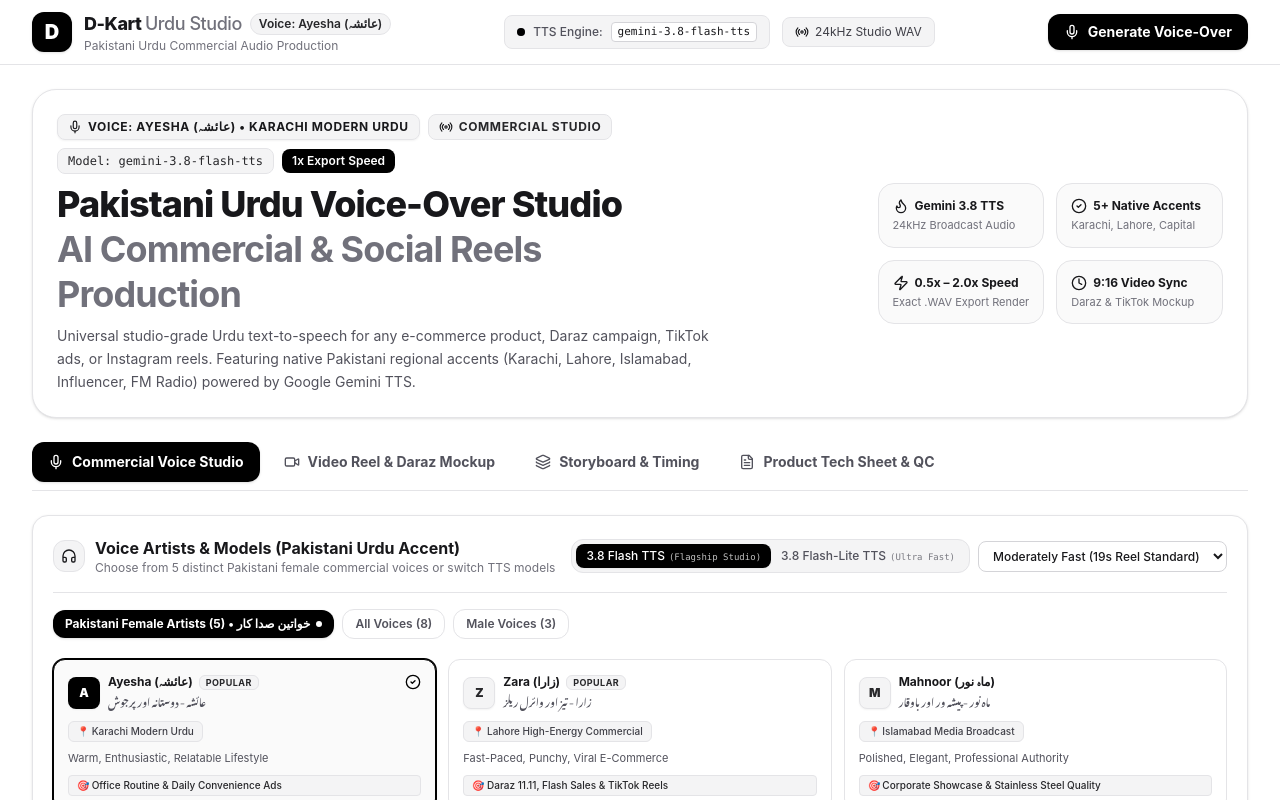
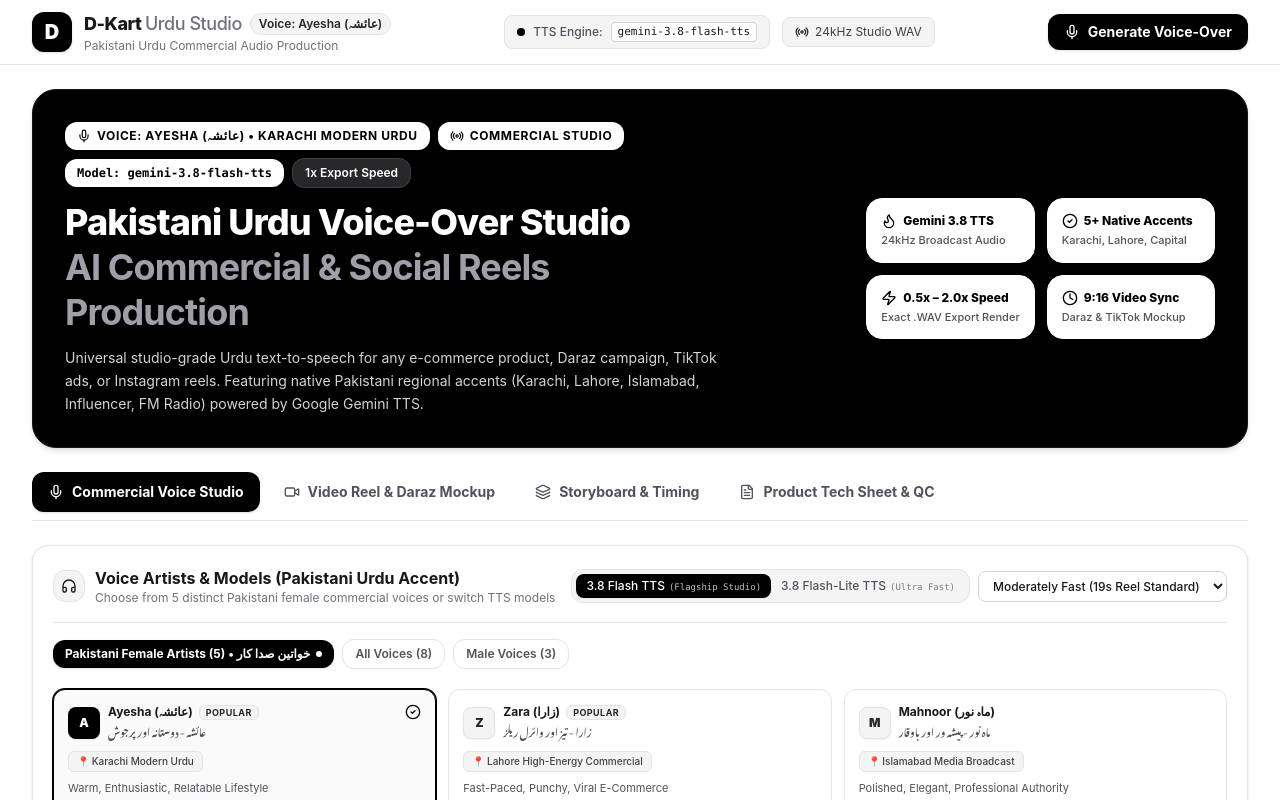
Before and after one commit to danish554554/dkart-voice-assistant, a React (Vite) app: page / in a window 1280 px wide. Shown: the top 800 px of the page. Built offline with nearby package versions, Linux system fonts and the light colour scheme; a web font is replaced by a local one.

Commit message:
style: header banner black background, white text, and white button cards with black text

```diff
--- a/src/App.tsx
+++ b/src/App.tsx
@@ -195,71 +195,71 @@ export default function App() {
 
       {/* Main Container */}
       <main className="flex-1 max-w-7xl w-full mx-auto px-4 sm:px-6 lg:px-8 py-6 space-y-6">
-        {/* Universal Studio Header Banner */}
-        <div className="relative overflow-hidden rounded-3xl bg-white border border-zinc-200 p-6 shadow-sm">
+        {/* Universal Studio Header Banner (Black background with white writing and white button-style cards with black text) */}
+        <div className="relative overflow-hidden rounded-3xl bg-black border border-zinc-900 p-6 sm:p-8 shadow-md">
           <div className="relative z-10 flex flex-col lg:flex-row items-start lg:items-center justify-between gap-6">
-            <div className="space-y-2 max-w-2xl">
+            <div className="space-y-3 max-w-2xl">
               <div className="flex flex-wrap items-center gap-2">
-                <span className="px-2.5 py-1 rounded-lg bg-zinc-100 border border-zinc-200 text-zinc-900 font-bold text-xs uppercase tracking-wider flex items-center gap-1.5 shadow-xs">
-                  <Mic className="w-3.5 h-3.5 text-zinc-900" />
+                <span className="px-3 py-1.5 rounded-xl bg-white text-black font-bold text-xs uppercase tracking-wider flex items-center gap-1.5 shadow-sm">
+                  <Mic className="w-3.5 h-3.5 text-black" />
                   Voice: {activeVoiceObj.name} • {activeVoiceObj.accent}
                 </span>
-                <span className="px-2.5 py-1 rounded-lg bg-zinc-100 border border-zinc-200 text-zinc-800 font-bold text-xs uppercase tracking-wider flex items-center gap-1.5">
-                  <Radio className="w-3.5 h-3.5 text-zinc-900 animate-pulse" />
+                <span className="px-3 py-1.5 rounded-xl bg-white text-black font-bold text-xs uppercase tracking-wider flex items-center gap-1.5 shadow-sm">
+                  <Radio className="w-3.5 h-3.5 text-black animate-pulse" />
                   Commercial Studio
                 </span>
-                <span className="px-2.5 py-1 rounded-lg bg-zinc-100 text-zinc-800 font-mono text-xs border border-zinc-200">
+                <span className="px-3 py-1.5 rounded-xl bg-white text-black font-mono text-xs font-semibold shadow-sm">
                   Model: {selectedModel}
                 </span>
-                <span className="px-2.5 py-1 rounded-lg bg-black text-white text-xs font-semibold">
+                <span className="px-3 py-1.5 rounded-xl bg-zinc-800 text-white border border-zinc-700 text-xs font-semibold">
                   {playbackRate}x Export Speed
                 </span>
               </div>
 
-              <h1 className="text-2xl sm:text-3xl lg:text-4xl font-extrabold text-zinc-900 tracking-tight leading-tight">
+              <h1 className="text-2xl sm:text-3xl lg:text-4xl font-extrabold text-white tracking-tight leading-tight">
                 Pakistani Urdu Voice-Over Studio
-                <span className="block text-zinc-500 font-bold">
+                <span className="block text-zinc-400 font-bold">
                   AI Commercial & Social Reels Production
                 </span>
               </h1>
 
-              <p className="text-sm text-zinc-600 leading-relaxed">
+              <p className="text-sm text-zinc-300 leading-relaxed">
                 Universal studio-grade Urdu text-to-speech for any e-commerce product, Daraz campaign, TikTok ads, or Instagram reels. Featuring native Pakistani regional accents (Karachi, Lahore, Islamabad, Influencer, FM Radio) powered by Google Gemini TTS.
               </p>
             </div>
 
-            {/* Studio Capabilities Overview */}
+            {/* Studio Capabilities Overview (White Buttons with Black Text) */}
             <div className="grid grid-cols-2 gap-3 w-full lg:w-auto shrink-0 text-xs">
-              <div className="p-3.5 rounded-2xl bg-zinc-50 border border-zinc-200">
-                <div className="flex items-center gap-1.5 text-zinc-900 font-bold mb-1">
-                  <Flame className="w-4 h-4 text-zinc-900" />
+              <div className="p-3.5 rounded-2xl bg-white text-black shadow-md border border-white hover:bg-zinc-100 transition-colors">
+                <div className="flex items-center gap-1.5 text-black font-extrabold mb-1">
+                  <Flame className="w-4 h-4 text-black" />
                   <span>Gemini 3.8 TTS</span>
                 </div>
-                <p className="text-zinc-500 text-[11px]">24kHz Broadcast Audio</p>
+                <p className="text-zinc-600 text-[11px] font-medium">24kHz Broadcast Audio</p>
               </div>
 
-              <div className="p-3.5 rounded-2xl bg-zinc-50 border border-zinc-200">
-                <div className="flex items-center gap-1.5 text-zinc-900 font-bold mb-1">
-                  <CheckCircle2 className="w-4 h-4 text-zinc-900" />
+              <div className="p-3.5 rounded-2xl bg-white text-black shadow-md border border-white hover:bg-zinc-100 transition-colors">
+                <div className="flex items-center gap-1.5 text-black font-extrabold mb-1">
+                  <CheckCircle2 className="w-4 h-4 text-black" />
                   <span>5+ Native Accents</span>
                 </div>
-                <p className="text-zinc-500 text-[11px]">Karachi, Lahore, Capital</p>
+                <p className="text-zinc-600 text-[11px] font-medium">Karachi, Lahore, Capital</p>
               </div>
 
-              <div className="p-3.5 rounded-2xl bg-zinc-50 border border-zinc-200">
-                <div className="flex items-center gap-1.5 text-zinc-900 font-bold mb-1">
-                  <Zap className="w-4 h-4 text-zinc-900" />
+              <div className="p-3.5 rounded-2xl bg-white text-black shadow-md border border-white hover:bg-zinc-100 transition-colors">
+                <div className="flex items-center gap-1.5 text-black font-extrabold mb-1">
+                  <Zap className="w-4 h-4 text-black" />
                   <span>0.5x – 2.0x Speed</span>
                 </div>
-                <p className="text-zinc-500 text-[11px]">Exact .WAV Export Render</p>
+                <p className="text-zinc-600 text-[11px] font-medium">Exact .WAV Export Render</p>
               </div>
 
-              <div className="p-3.5 rounded-2xl bg-zinc-50 border border-zinc-200">
-                <div className="flex items-center gap-1.5 text-zinc-900 font-bold mb-1">
-                  <Clock className="w-4 h-4 text-zinc-900" />
+              <div className="p-3.5 rounded-2xl bg-white text-black shadow-md border border-white hover:bg-zinc-100 transition-colors">
+                <div className="flex items-center gap-1.5 text-black font-extrabold mb-1">
+                  <Clock className="w-4 h-4 text-black" />
                   <span>9:16 Video Sync</span>
                 </div>
-                <p className="text-zinc-500 text-[11px]">Daraz & TikTok Mockup</p>
+                <p className="text-zinc-600 text-[11px] font-medium">Daraz & TikTok Mockup</p>
               </div>
             </div>
           </div>
```
